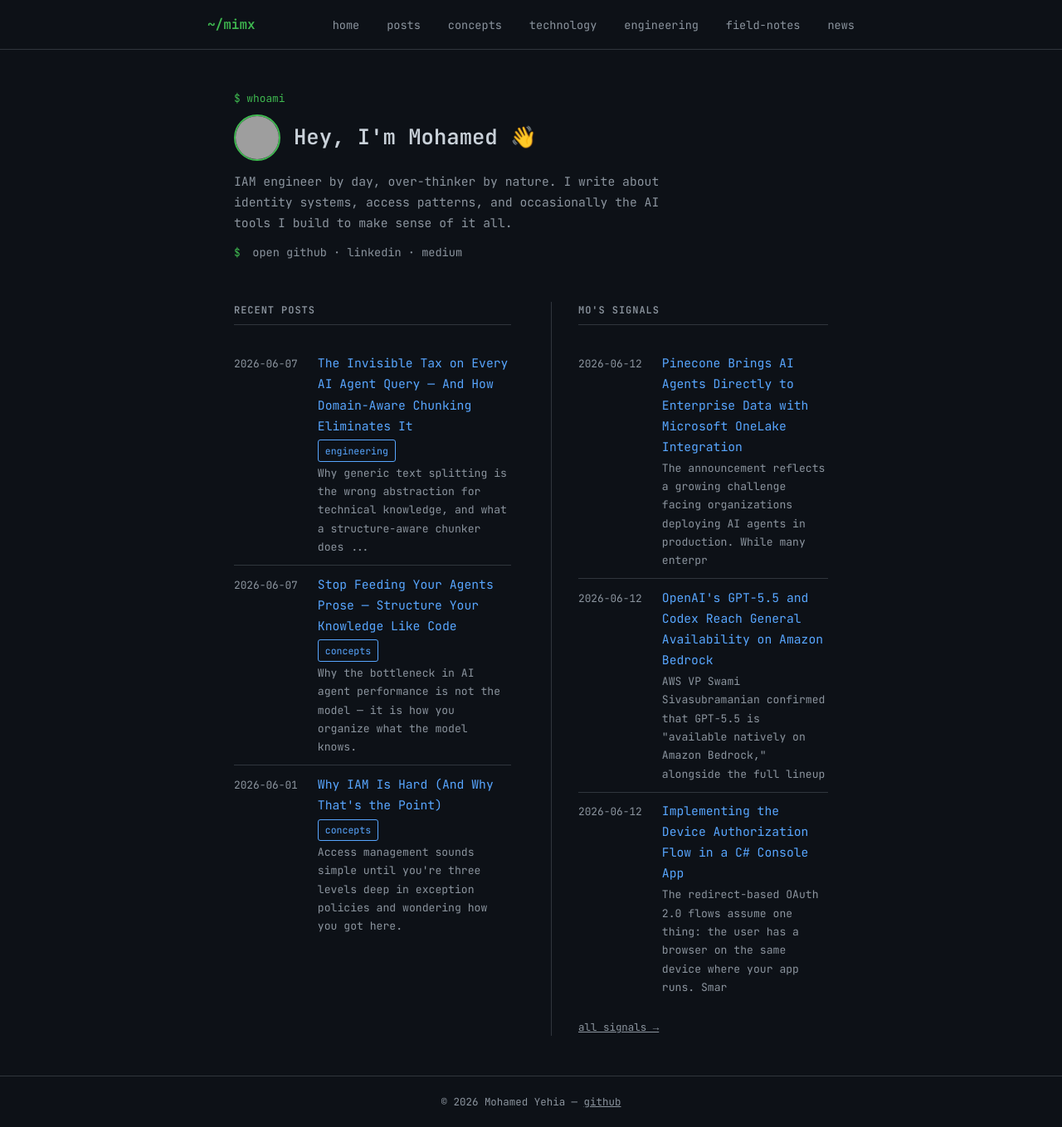
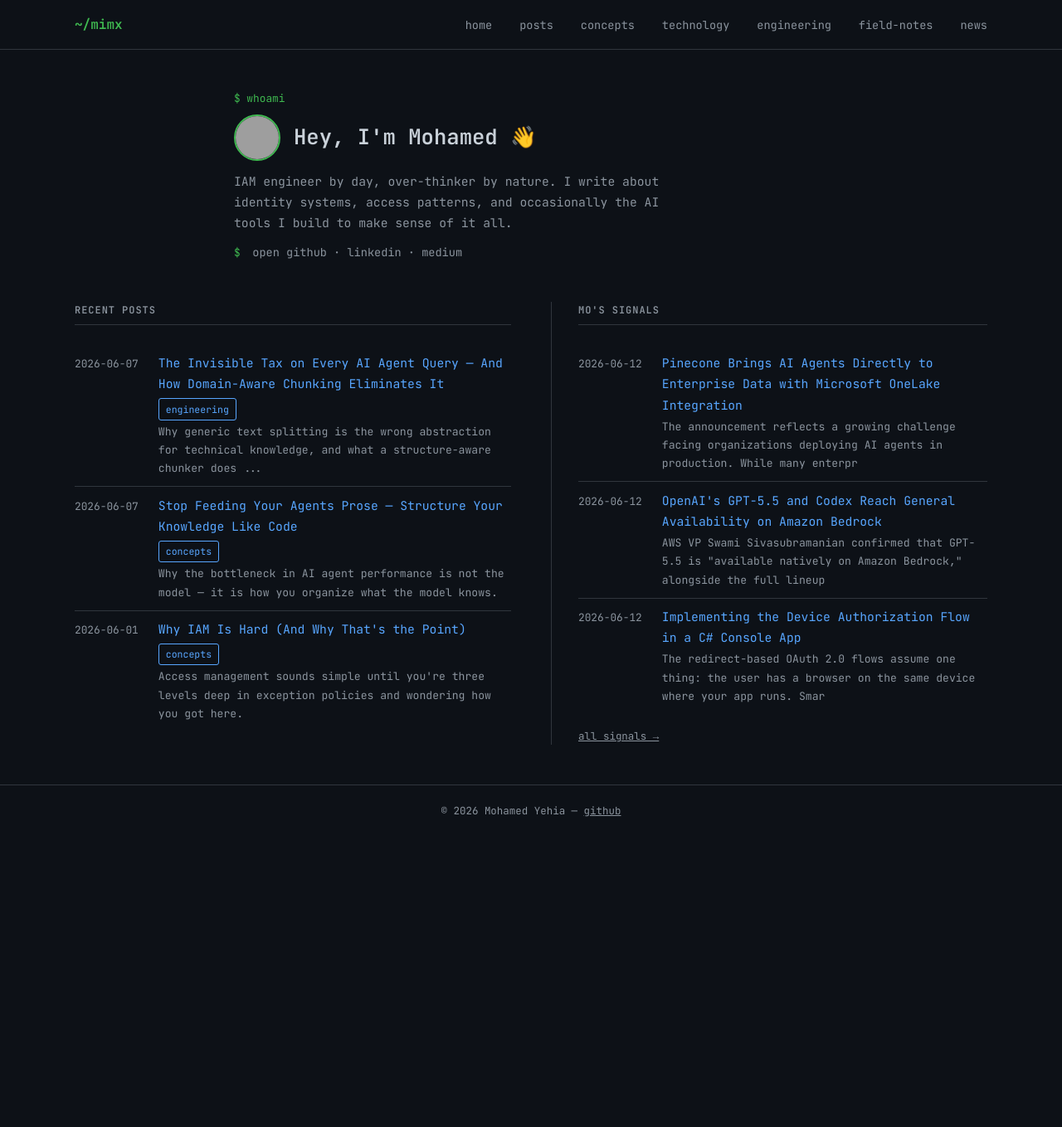
Before and after one commit to mimx/mimx.github.io, a Jekyll site: the page built from index.md, in a window 1280 px wide. Shown: the whole page at 83% size. Built offline with Jekyll 4.4.1, drawn with Linux system fonts in a browser that asks for light colours; after the commit the page ends 1008 px from its top, so only the background shows below that; grey boxes are pictures that could not be loaded.

Commit message:
feat: widen home two-column layout to 1100px

```diff
--- a/assets/css/main.css
+++ b/assets/css/main.css
@@ -31,7 +31,7 @@ header {
   padding: 1rem 2rem;
 }
 nav {
-  max-width: 780px;
+  max-width: 1100px;
   margin: 0 auto;
   display: flex;
   align-items: center;
@@ -58,6 +58,38 @@ main {
   margin: 0 auto;
   padding: 3rem 2rem;
   flex: 1;
+  width: 100%;
+}
+
+/* home page gets a wider container via the columns wrapper */
+.home-columns {
+  display: grid;
+  grid-template-columns: 1fr 1fr;
+  gap: 3rem;
+  align-items: start;
+  /* break out of the 780px main constraint */
+  width: min(1100px, calc(100vw - 4rem));
+  margin-left: calc(50% - min(550px, calc(50vw - 2rem)));
+}
+
+.home-col--news {
+  border-left: 1px solid var(--border);
+  padding-left: 2rem;
+}
+
+@media (max-width: 860px) {
+  .home-columns {
+    grid-template-columns: 1fr;
+    gap: 2.5rem;
+    width: 100%;
+    margin-left: 0;
+  }
+  .home-col--news {
+    border-left: none;
+    border-top: 1px solid var(--border);
+    padding-left: 0;
+    padding-top: 2rem;
+  }
 }
 
 /* ── home ── */
@@ -74,32 +106,6 @@ main {
   border-bottom: 1px solid var(--border);
   padding-bottom: 0.4rem;
   margin-bottom: 1.5rem;
-}
-
-/* ── home two-column layout ── */
-.home-columns {
-  display: grid;
-  grid-template-columns: 1fr 1fr;
-  gap: 3rem;
-  align-items: start;
-}
-
-.home-col--news {
-  border-left: 1px solid var(--border);
-  padding-left: 2rem;
-}
-
-@media (max-width: 640px) {
-  .home-columns {
-    grid-template-columns: 1fr;
-    gap: 2.5rem;
-  }
-  .home-col--news {
-    border-left: none;
-    border-top: 1px solid var(--border);
-    padding-left: 0;
-    padding-top: 2rem;
-  }
 }
 
 /* ── post list ── */
```
